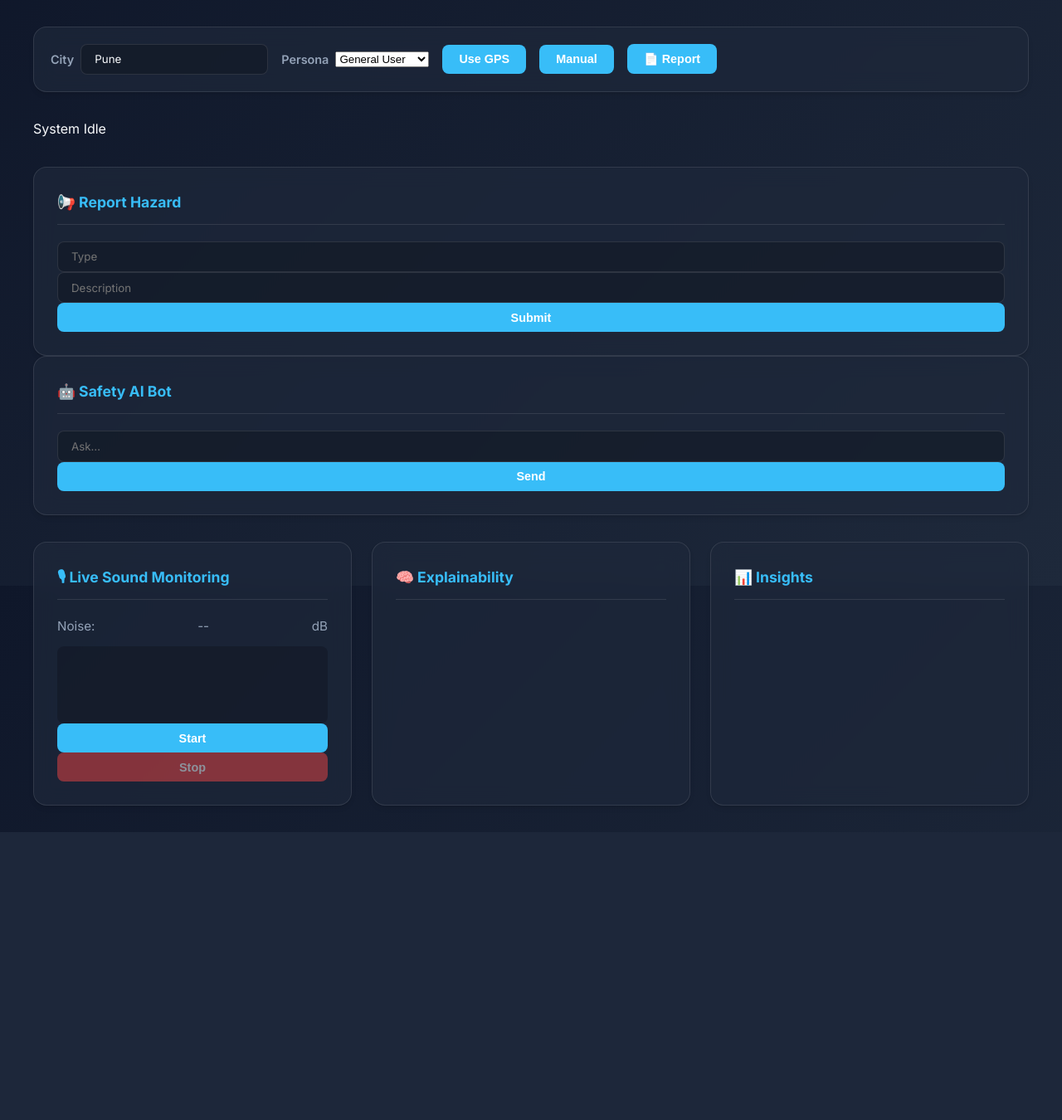
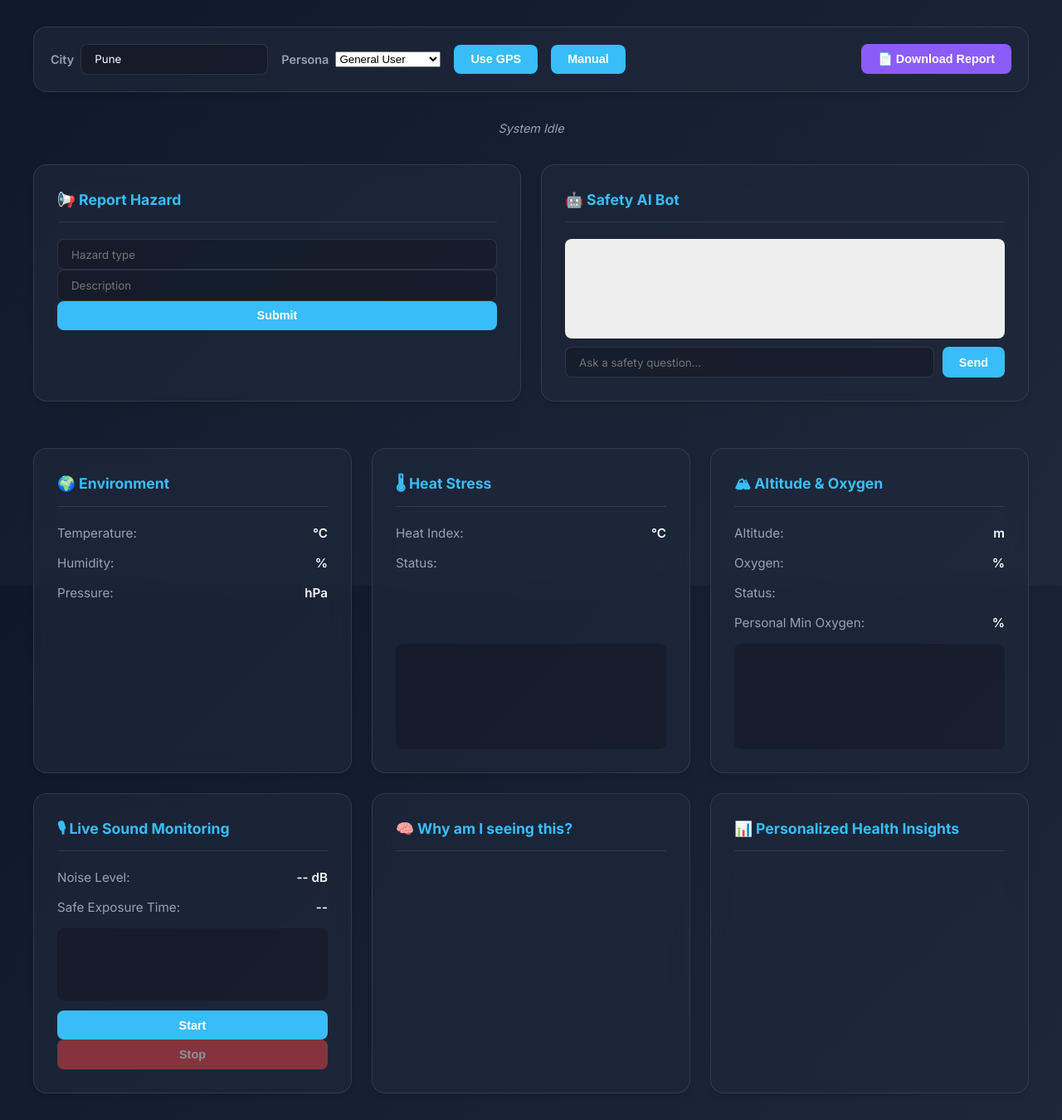
Before and after one commit to yugkothari21/env-health-safety, a Flask app: page / in a window 1280 px wide. Shown: the part 94-1444 px from the top of the page at 83% size. Before the commit the page ends 1097 px from the top, so only its background shows below. Run offline with Flask 3, Linux system fonts and the light colour scheme.

Commit message:
Restore full dashboard with stable JS execution

```diff
--- a/templates/index.html
+++ b/templates/index.html
@@ -14,12 +14,13 @@
 <header>
   <h1>Env Health & Safety Dashboard</h1>
   <div>
-    <button id="themeToggle">🌗</button>
+    <button id="themeToggle" aria-label="Toggle theme">🌗</button>
     <a href="/signup">Profile</a>
     <a href="/logout">Logout</a>
   </div>
 </header>
 
+<!-- CONTROLS -->
 <div class="controls">
   <label>City <input id="city" value="Pune"></label>
 
@@ -29,58 +30,89 @@
       <option value="general">General User</option>
       <option value="student">Student</option>
       <option value="worker">Factory Worker</option>
-      <option value="traveler">Traveler</option>
+      <option value="traveler">Traveler / Trekker</option>
       <option value="office">Office Worker</option>
     </select>
   </label>
 
   <button id="btnGet">Use GPS</button>
   <button id="btnManual">Manual</button>
-  <button id="btnPdf">📄 Report</button>
+  <button id="btnPdf" style="background:#8b5cf6; margin-left:auto;">📄 Download Report</button>
 </div>
 
-<div id="status">System Idle</div>
+<div id="status" class="status">System Idle</div>
 
+<!-- ALERT -->
 <div id="alertBox" style="display:none">
   <p id="alertMsg"></p>
-  <button onclick="closeAlert()">OK</button>
+  <button id="alertOk">OK</button>
 </div>
 
-<div id="safety-tools">
+<!-- SAFETY TOOLS -->
+<div id="safety-tools" style="display:grid;grid-template-columns:repeat(auto-fit,minmax(300px,1fr));gap:1.5rem;margin-bottom:1.5rem;">
 
 <section class="card">
   <h2>📢 Report Hazard</h2>
-  <input id="hazType" placeholder="Type">
+  <input id="hazType" placeholder="Hazard type">
   <input id="hazDesc" placeholder="Description">
   <button id="hazBtn">Submit</button>
 </section>
 
 <section class="card">
   <h2>🤖 Safety AI Bot</h2>
-  <div id="chatLog"></div>
-  <input id="chatInput" placeholder="Ask…">
-  <button id="chatSend">Send</button>
+  <div id="chatLog" style="height:120px;overflow-y:auto;background:#eee;padding:10px;border-radius:8px;font-size:0.9rem;"></div>
+  <div style="display:flex;gap:10px;margin-top:10px;">
+    <input id="chatInput" placeholder="Ask a safety question..." style="flex:1;">
+    <button id="chatSend">Send</button>
+  </div>
 </section>
 
 </div>
 
+<!-- RESULTS -->
 <div id="results" hidden>
 
 <section class="card">
+  <h2>🌍 Environment</h2>
+  <p>Temperature: <b><span id="tempVal"></span> °C</b></p>
+  <p>Humidity: <b><span id="humVal"></span> %</b></p>
+  <p>Pressure: <b><span id="presVal"></span> hPa</b></p>
+</section>
+
+<section class="card">
+  <h2>🌡 Heat Stress</h2>
+  <p>Heat Index: <b><span id="heatIndexVal"></span> °C</b></p>
+  <p>Status: <span id="heatStatus" class="badge"></span></p>
+  <p id="heatMsg"></p>
+  <canvas id="heatChart" width="320" height="120"></canvas>
+</section>
+
+<section class="card">
+  <h2>🏔 Altitude & Oxygen</h2>
+  <p>Altitude: <b><span id="altitudeVal"></span> m</b></p>
+  <p>Oxygen: <b><span id="oxygenVal"></span> %</b></p>
+  <p>Status: <span id="oxygenStatus" class="badge"></span></p>
+  <p>Personal Min Oxygen: <b><span id="minOxygenVal"></span> %</b></p>
+  <canvas id="oxygenChart" width="320" height="120"></canvas>
+</section>
+
+<section class="card">
   <h2>🎙 Live Sound Monitoring</h2>
-  <p>Noise: <span id="liveDb">--</span> dB</p>
-  <canvas id="spectrum" width="300" height="80"></canvas>
+  <p>Noise Level: <b><span id="liveDb">--</span> dB</b></p>
+  <p>Safe Exposure Time: <b><span id="safeTime">--</span></b></p>
+  <canvas id="spectrum" width="320" height="80"></canvas>
+  <p id="noiseMsg"></p>
   <button id="startMic">Start</button>
   <button id="stopMic" disabled>Stop</button>
 </section>
 
 <section class="card">
-  <h2>🧠 Explainability</h2>
+  <h2>🧠 Why am I seeing this?</h2>
   <ul id="explainList"></ul>
 </section>
 
 <section class="card">
-  <h2>📊 Insights</h2>
+  <h2>📊 Personalized Health Insights</h2>
   <ul id="insightsList"></ul>
 </section>
 
@@ -90,80 +122,109 @@
 document.addEventListener("DOMContentLoaded",()=>{
 
 /* ===== DOM ===== */
-const btnGet = document.getElementById("btnGet");
-const btnManual = document.getElementById("btnManual");
-const btnPdf = document.getElementById("btnPdf");
-const liveDb = document.getElementById("liveDb");
-const explainList = document.getElementById("explainList");
-const insightsList = document.getElementById("insightsList");
-const personaSelect = document.getElementById("personaSelect");
+const $ = id => document.getElementById(id);
+const btnGet=$("btnGet"), btnManual=$("btnManual"), btnPdf=$("btnPdf");
+const startMic=$("startMic"), stopMic=$("stopMic");
+const liveDb=$("liveDb"), safeTime=$("safeTime"), spectrum=$("spectrum");
+const explainList=$("explainList"), insightsList=$("insightsList");
+const personaSelect=$("personaSelect");
+
+/* ===== THEME ===== */
+$("themeToggle").onclick=()=>document.documentElement.classList.toggle("light");
 
 /* ===== PERSONA ===== */
-let persona = localStorage.getItem("persona") || "general";
-personaSelect.value = persona;
+let persona=localStorage.getItem("persona")||"general";
+personaSelect.value=persona;
 personaSelect.onchange=()=>localStorage.setItem("persona",personaSelect.value);
 
 /* ===== ALERT ===== */
-function showAlert(m){ alertMsg.textContent=m; alertBox.style.display="block"; }
-window.closeAlert=()=>alertBox.style.display="none";
+$("alertOk").onclick=()=>$("alertBox").style.display="none";
+function showAlert(m){ $("alertMsg").textContent=m; $("alertBox").style.display="block"; }
 
 /* ===== API ===== */
 async function callApi(p){
+  $("status").textContent="Fetching data...";
   const r=await fetch("/api/metrics?"+new URLSearchParams(p));
   const j=await r.json();
-  results.hidden=false;
-  updateExplainability();
-  updateInsights();
+  $("results").hidden=false;
+
+  $("tempVal").textContent=j.temperature;
+  $("humVal").textContent=j.humidity;
+  $("presVal").textContent=j.pressure;
+  $("heatIndexVal").textContent=j.heat_index;
+  $("heatMsg").textContent=j.comfort_message;
+  $("altitudeVal").textContent=j.current_altitude_m;
+  $("oxygenVal").textContent=j.oxygen_percent;
+  $("minOxygenVal").textContent=j.personal_min_oxygen;
+
+  updateExplainability(j);
+  updateInsights(j);
+
+  $("status").textContent="Updated";
 }
 
 /* ===== BUTTONS ===== */
 btnGet.onclick=()=>navigator.geolocation.getCurrentPosition(p=>callApi({lat:p.coords.latitude,lon:p.coords.longitude}));
-btnManual.onclick=()=>callApi({city:city.value});
+btnManual.onclick=()=>callApi({city:$("city").value});
 btnPdf.onclick=()=>location.href="/api/download_report";
 
 /* ===== HAZARD ===== */
-hazBtn.onclick=async()=>{
-  const r=await fetch("/api/report_hazard",{method:"POST",headers:{"Content-Type":"application/json"},body:JSON.stringify({type:hazType.value,description:hazDesc.value})});
+$("hazBtn").onclick=async()=>{
+  const r=await fetch("/api/report_hazard",{method:"POST",headers:{"Content-Type":"application/json"},body:JSON.stringify({type:$("hazType").value,description:$("hazDesc").value})});
   const j=await r.json(); showAlert(j.message);
 };
 
 /* ===== CHAT ===== */
-chatSend.onclick=async()=>{
-  if(!chatInput.value) return;
-  chatLog.innerHTML+=`<div>You: ${chatInput.value}</div>`;
-  const r=await fetch("/api/chat",{method:"POST",headers:{"Content-Type":"application/json"},body:JSON.stringify({message:chatInput.value})});
+$("chatSend").onclick=async()=>{
+  if(!$("chatInput").value.trim())return;
+  $("chatLog").innerHTML+=`<div><b>You:</b> ${$("chatInput").value}</div>`;
+  const r=await fetch("/api/chat",{method:"POST",headers:{"Content-Type":"application/json"},body:JSON.stringify({message:$("chatInput").value})});
   const j=await r.json();
-  chatLog.innerHTML+=`<div>Bot: ${j.reply}</div>`;
-  chatInput.value="";
+  $("chatLog").innerHTML+=`<div><b>Bot:</b> ${j.reply}</div>`;
+  $("chatInput").value="";
 };
 
 /* ===== SOUND ===== */
 let ctx,analyser,data,anim;
 startMic.onclick=async()=>{
   const s=await navigator.mediaDevices.getUserMedia({audio:true});
-  ctx=new AudioContext(); analyser=ctx.createAnalyser();
+  ctx=new AudioContext();
+  analyser=ctx.createAnalyser();
   ctx.createMediaStreamSource(s).connect(analyser);
   data=new Uint8Array(analyser.fftSize);
   startMic.disabled=true; stopMic.disabled=false;
   loop();
 };
-stopMic.onclick=()=>{
-  cancelAnimationFrame(anim); ctx.close();
-  startMic.disabled=false; stopMic.disabled=true;
-};
+stopMic.onclick=()=>{cancelAnimationFrame(anim);ctx.close();startMic.disabled=false;stopMic.disabled=true;}
 function loop(){
   analyser.getByteTimeDomainData(data);
-  let sum=0; data.forEach(v=>sum+=(v-128)**2);
-  liveDb.textContent=Math.round(20*Math.log10(Math.sqrt(sum/data.length))+100);
+  let sum=0;data.forEach(v=>sum+=(v-128)**2);
+  const db=Math.round(20*Math.log10(Math.sqrt(sum/data.length))+100);
+  liveDb.textContent=db;
+  safeTime.textContent=db<85?"Safe":"Limit exposure";
   anim=requestAnimationFrame(loop);
 }
 
-/* ===== EXPLAIN + INSIGHT ===== */
-function updateExplainability(){
-  explainList.innerHTML="<li>System running safely.</li>";
+/* ===== EXPLAINABILITY ===== */
+function updateExplainability(j){
+  explainList.innerHTML="";
+  if(j.heat_level?.toLowerCase().includes("danger"))
+    explainList.innerHTML+="<li>High heat stress detected.</li>";
+  if(j.oxygen_percent<=19)
+    explainList.innerHTML+="<li>Low oxygen at current altitude.</li>";
+  if(!explainList.innerHTML)
+    explainList.innerHTML="<li>All parameters within safe limits.</li>";
 }
-function updateInsights(){
-  insightsList.innerHTML="<li>No issues detected.</li>";
+
+/* ===== INSIGHTS ===== */
+function updateInsights(j){
+  insightsList.innerHTML="";
+  if(persona==="worker" && liveDb.textContent>=80)
+    insightsList.innerHTML+="<li>Workers should use hearing protection.</li>";
+  if(persona==="traveler" && j.oxygen_percent<=19)
+    insightsList.innerHTML+="<li>Travelers may face altitude sickness.</li>";
+  if(!insightsList.innerHTML)
+    insightsList.innerHTML="<li>No concerning trends detected.</li>";
 }
 
 });
```
